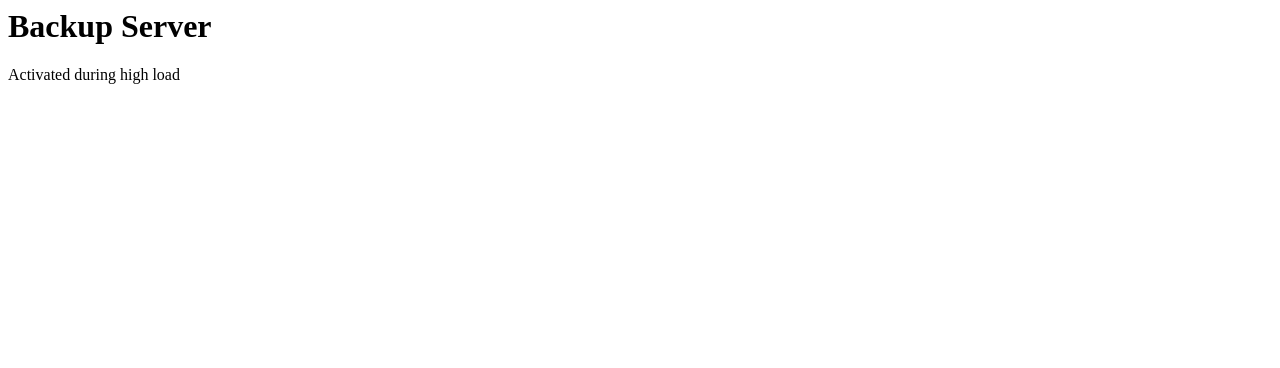
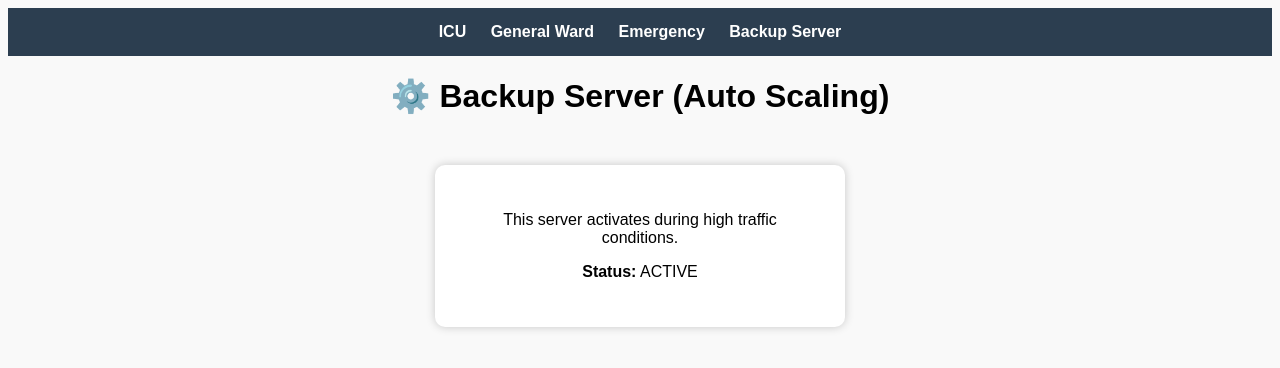
Before and after one commit to manasvipatel621/cloud-project, a plain HTML site: page backup.html in a window 1280 px wide. Drawn offline with Linux system fonts and the light colour scheme.

Commit message:
Update backup.html

```diff
--- a/backup.html
+++ b/backup.html
@@ -1,2 +1,38 @@
-<h1>Backup Server</h1>
-<p>Activated during high load</p>
+<html>
+<head>
+<title>Backup Server</title>
+
+<style>
+body { font-family: Arial; text-align:center; background:#f9f9f9; }
+.navbar { background:#2c3e50; padding:15px; }
+.navbar a { color:white; margin:10px; text-decoration:none; font-weight:bold; }
+
+.box {
+  background:white;
+  padding:30px;
+  margin:50px auto;
+  width:350px;
+  border-radius:10px;
+  box-shadow:0 0 10px rgba(0,0,0,0.2);
+}
+</style>
+</head>
+
+<body>
+
+<div class="navbar">
+  <a href="/">ICU</a>
+  <a href="/general.html">General Ward</a>
+  <a href="/emergency.html">Emergency</a>
+  <a href="/backup.html">Backup Server</a>
+</div>
+
+<h1>⚙️ Backup Server (Auto Scaling)</h1>
+
+<div class="box">
+  <p>This server activates during high traffic conditions.</p>
+  <p><b>Status:</b> ACTIVE</p>
+</div>
+
+</body>
+</html>
```
